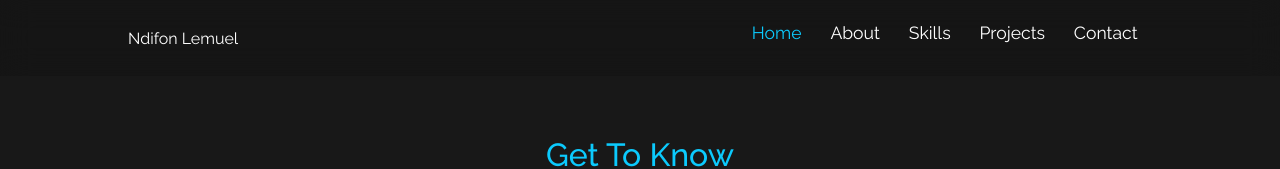
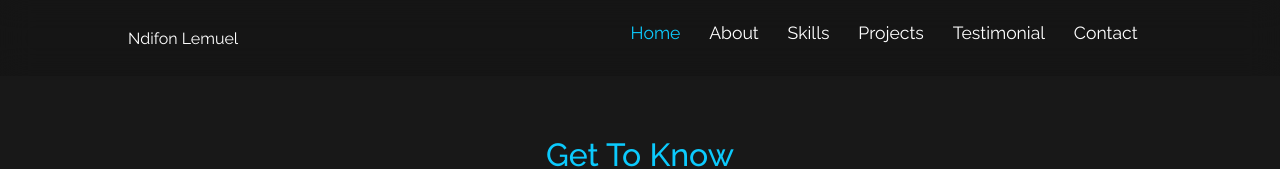
Before and after one commit to Izora9099/portfolio, a React (Create React App) app: page /about in a window 1280 px wide. Shown: the top 169 px of the page. Built offline with nearby package versions, Linux system fonts and the light colour scheme.

Commit message:
minor adjustments and corrections of the previously discountinued parts of the works

```diff
--- a/src/App.jsx
+++ b/src/App.jsx
@@ -6,7 +6,7 @@ import About from './components/about/About'
 import Experience from './components/experience/Experience'
 // import Services from './components/services/Services'
 import Portfolio from './components/portfolio/Portfolio'
-// import Testimonial from './components/testimonial/Testimonial'
+import Testimonial from './components/testimonial/Testimonial'
 import Contact from './components/contact/Contact'
 import Footer from './components/footer/Footer'
 
@@ -21,6 +21,7 @@ function App() {
                     <Route path="/about" element={<About />} />
                     <Route path="/experience" element={<Experience />} />
                     <Route path="/portfolio" element={<Portfolio />} />
+                    <Route path="/testimonial" element={<Testimonial />} />
                     <Route path="/contact" element={<Contact />} />
                 </Routes>
                 <Footer /> {/* Always visible */}
--- a/src/components/about/About.jsx
+++ b/src/components/about/About.jsx
@@ -29,11 +29,13 @@ const about = () => {
         <h5>Clients</h5>
         <small>20+ Locally</small>
         </article>
-          <article className="about__card">
+     <a href="portfolio" className="link-button">
+        <article className="about__card">
         <VscFolderLibrary className='about__icon'/>
         <h5>Projects</h5>
         <small>5+ Completed</small>
       </article>
+      </a>
     </div>
     <p>
     Hi, I'm Ndifon Lemuel, a digital artist, content creator, a front-end web designer and a UI/UX designer.
--- a/src/components/header/CTA.jsx
+++ b/src/components/header/CTA.jsx
@@ -4,7 +4,7 @@ const CTA = () => {
 return (
 <div className='cta'>
 <a href={CV} download className='btn'>Download CV</a>
-<a href="#contact" className='btn btn-primary'>Let's Talk</a>
+<a href="contact" className='btn btn-primary'>Let's Talk</a>
 </div>
 )
 }
--- a/src/components/navbar/Navbar.jsx
+++ b/src/components/navbar/Navbar.jsx
@@ -44,6 +44,14 @@ const Navbar = () => {
 
           <div>Projects</div>
         </Link>
+
+        <Link
+        to="/testimonial"
+        onClick={() => setActiveNav("/testimonial")}
+        className={activeNav === "/testimonial" ? "active" : ""}
+        >
+          <div>Testimonial</div>
+          </Link>
         <Link
           to="/contact"
           onClick={() => setActiveNav("/contact")}
```
